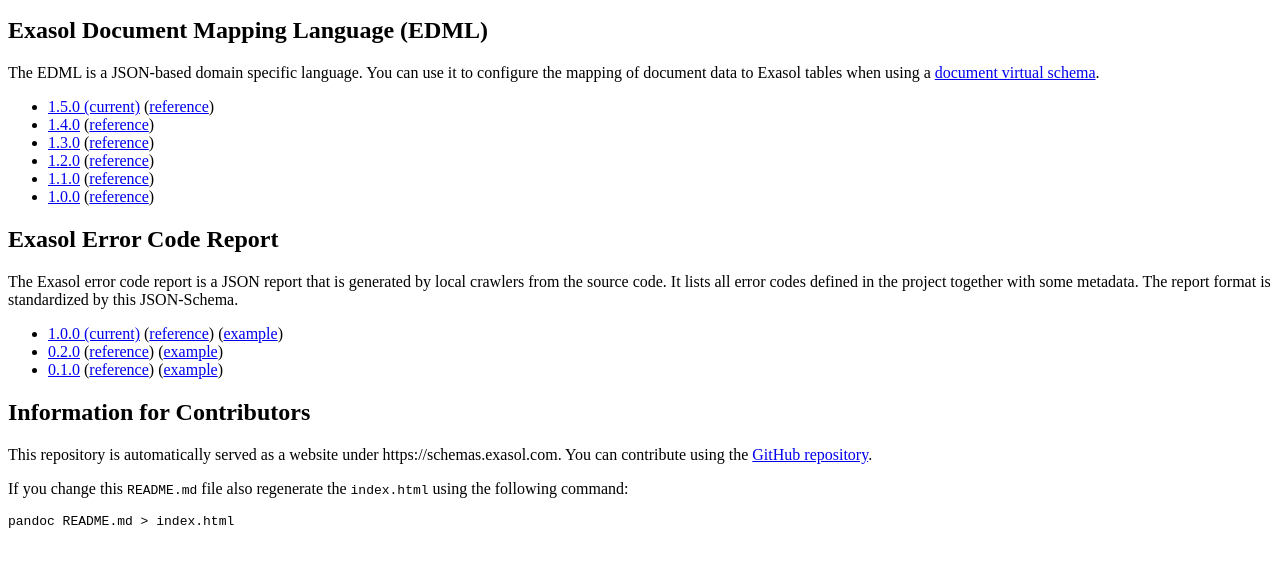
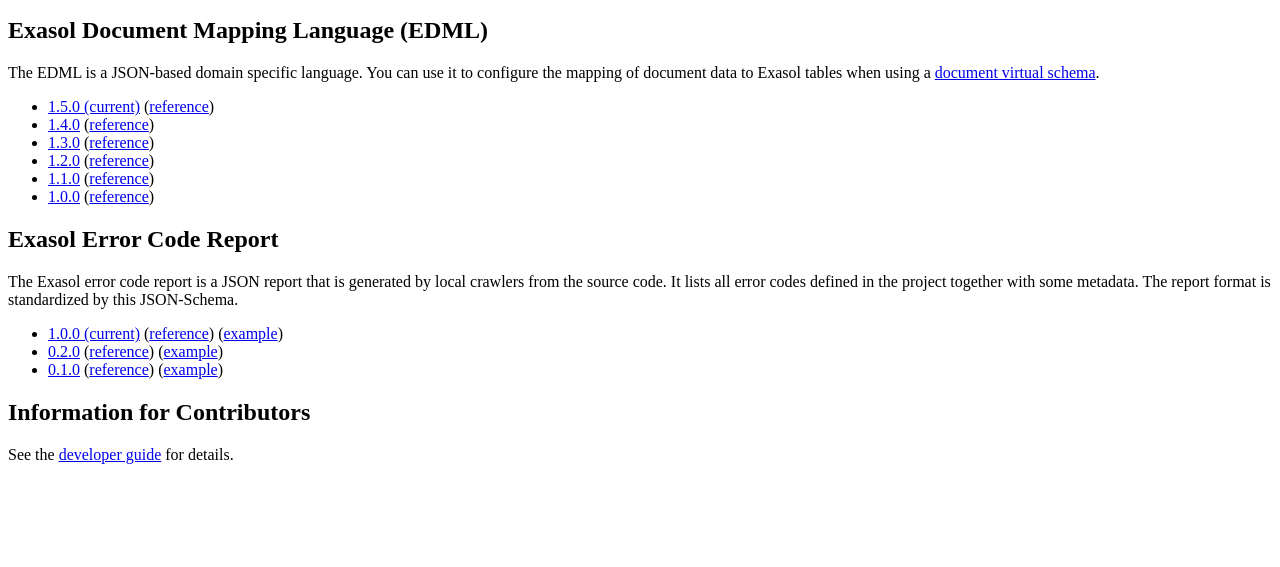
Before and after one commit to exasol/schemas, a plain HTML site: page index.html in a window 1280 px wide. Shown: the part 87-654 px from the top of the page. Drawn offline with Linux system fonts and the light colour scheme.

Commit message:
Document deployment (#20)

```diff
--- a/index.html
+++ b/index.html
@@ -38,9 +38,6 @@
 (<a href="error_code_report-0.1.0_example.json">example</a>)</li>
 </ul>
 <h2 id="information-for-contributors">Information for Contributors</h2>
-<p>This repository is automatically served as a website under
-https://schemas.exasol.com. You can contribute using the <a
-href="https://github.com/exasol/schemas">GitHub repository</a>.</p>
-<p>If you change this <code>README.md</code> file also regenerate the
-<code>index.html</code> using the following command:</p>
-<pre class="shell"><code>pandoc README.md &gt; index.html</code></pre>
+<p>See the <a
+href="https://github.com/exasol/schemas/blob/main/doc/developers_guide.md">developer
+guide</a> for details.</p>
```
Also changed, not shown: 4 other files.
